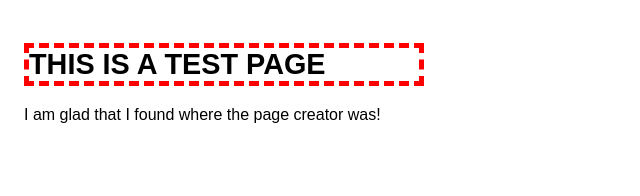
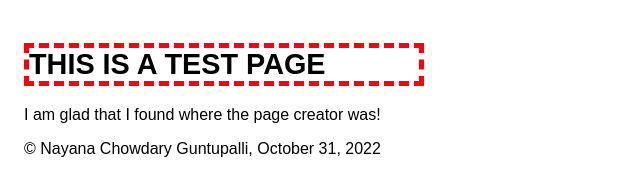
Before and after one commit to ng469/A07, a plain HTML site: page testpage.html in a window 1280 px wide. Shown: the whole page, without its empty margins (0-640 px from the left). Drawn offline with Linux system fonts and the light colour scheme.

Commit message:
Added my credit

```diff
--- a/testpage.html
+++ b/testpage.html
@@ -9,4 +9,9 @@
   <h1> THIS IS A TEST PAGE</h1>
 <p>I am glad that I found where the page creator was!</p>
 </body>
+
+ <footer>
+	<p>&copy; Nayana Chowdary Guntupalli, October 31, 2022	</p>
+</footer>
+
 </html>
```
